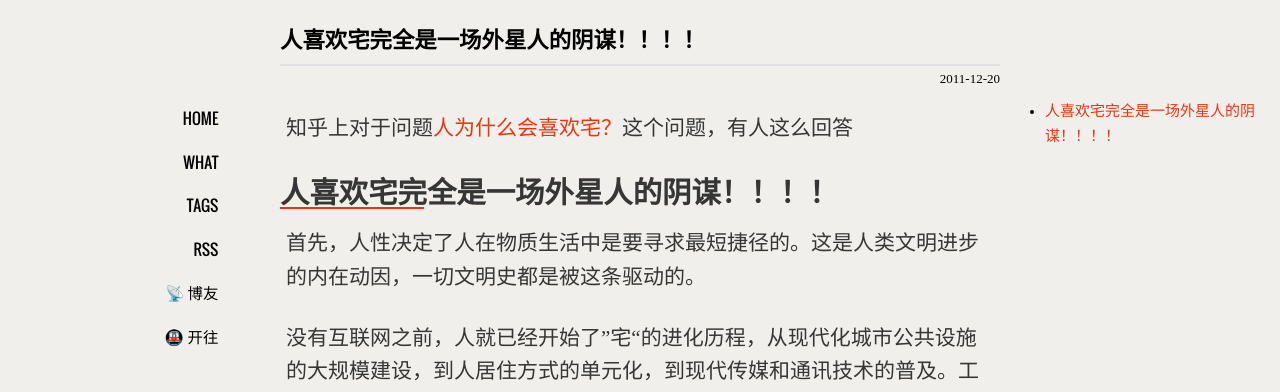
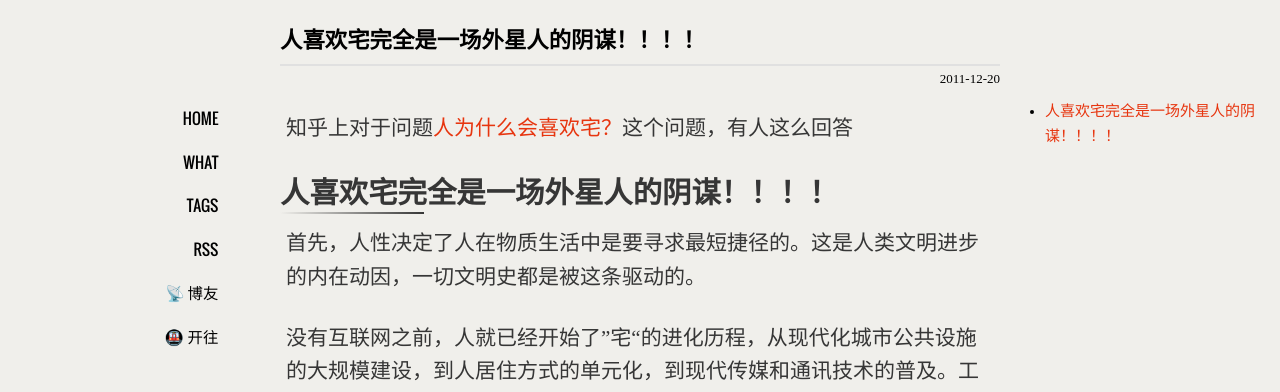
Before and after one commit to xavierskip/xavierskip.github.io, a Jekyll site: the page built from _posts/2011-12-20-why-otaku.md, in a window 1280 px wide. Shown: the top 392 px of the page. Built offline with Jekyll 4.4.1, drawn with Linux system fonts in a browser that asks for light colours; comment, search, counter and statistics services are not loaded; a style sheet for code colours, icons or effects is not loaded.

Commit message:
change .post h2 after color

```diff
--- a/media/css/style.css
+++ b/media/css/style.css
@@ -43,6 +43,7 @@ modify by xavirskip
   --table-tr-bg2: #f8f8f8;
   --table-border: #cccccc;
   --img-shadow: #999;
+  --h2-gradient-color: linear-gradient(to right, var(--body-bg), var(--post-color));
 }
 @media (prefers-color-scheme: dark) {
   :root {
@@ -121,15 +122,15 @@ nav a:hover{background-color: var(--nav-hover-bg);text-decoration:none;color:var
 .post h2:after {
     content: '';
     position: relative;
-    bottom: -5px;
+    top: 10px;
     left: 0;
     width: 20%;
     height: 2px;
-    background: var(--link-color);
+    background: var(--h2-gradient-color);
     transition: width 0.3s ease-in-out;
 }
 .post h2:hover:after {
-    width: 90%;
+    width: 98%;
 }
 .post p {
   margin: 6px;
```
